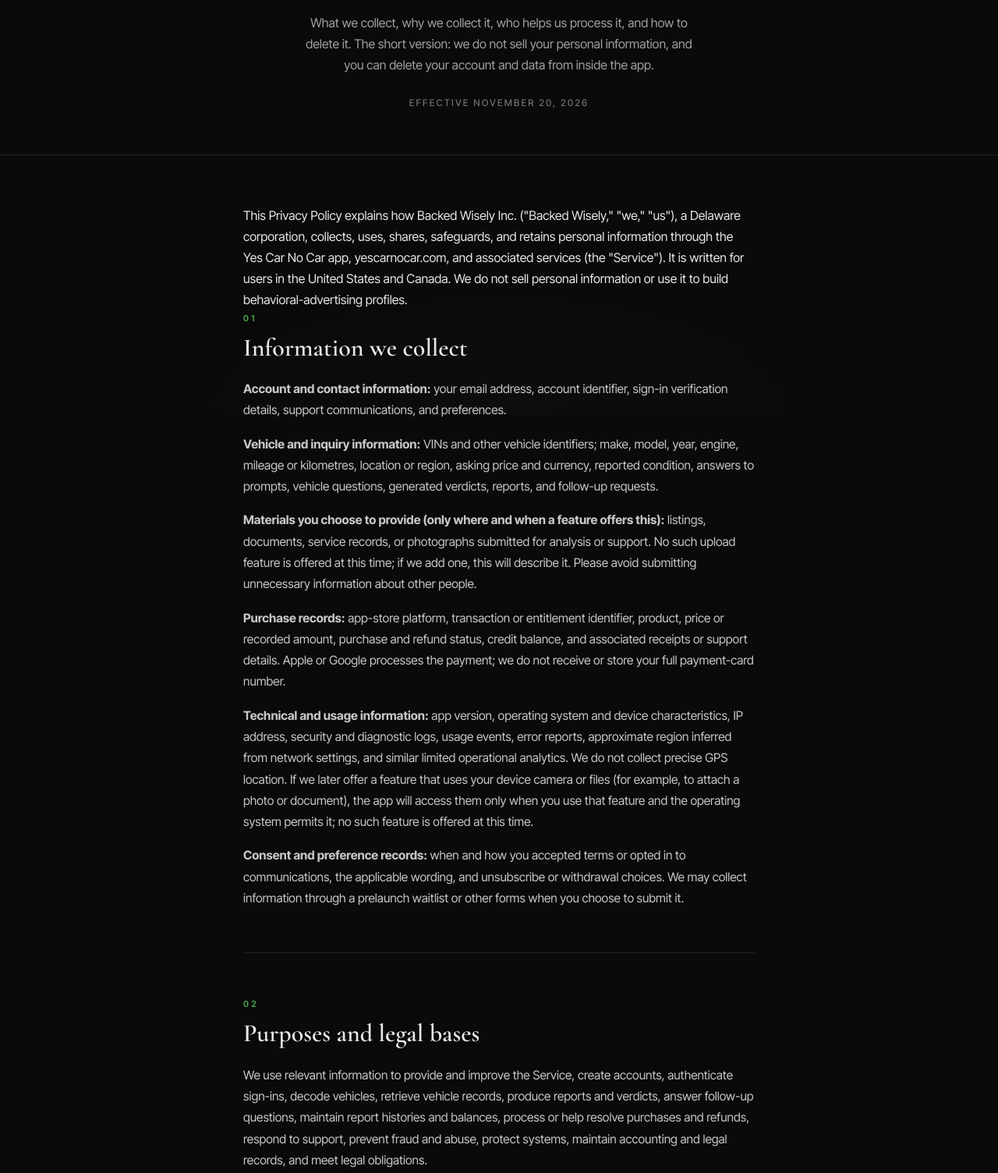
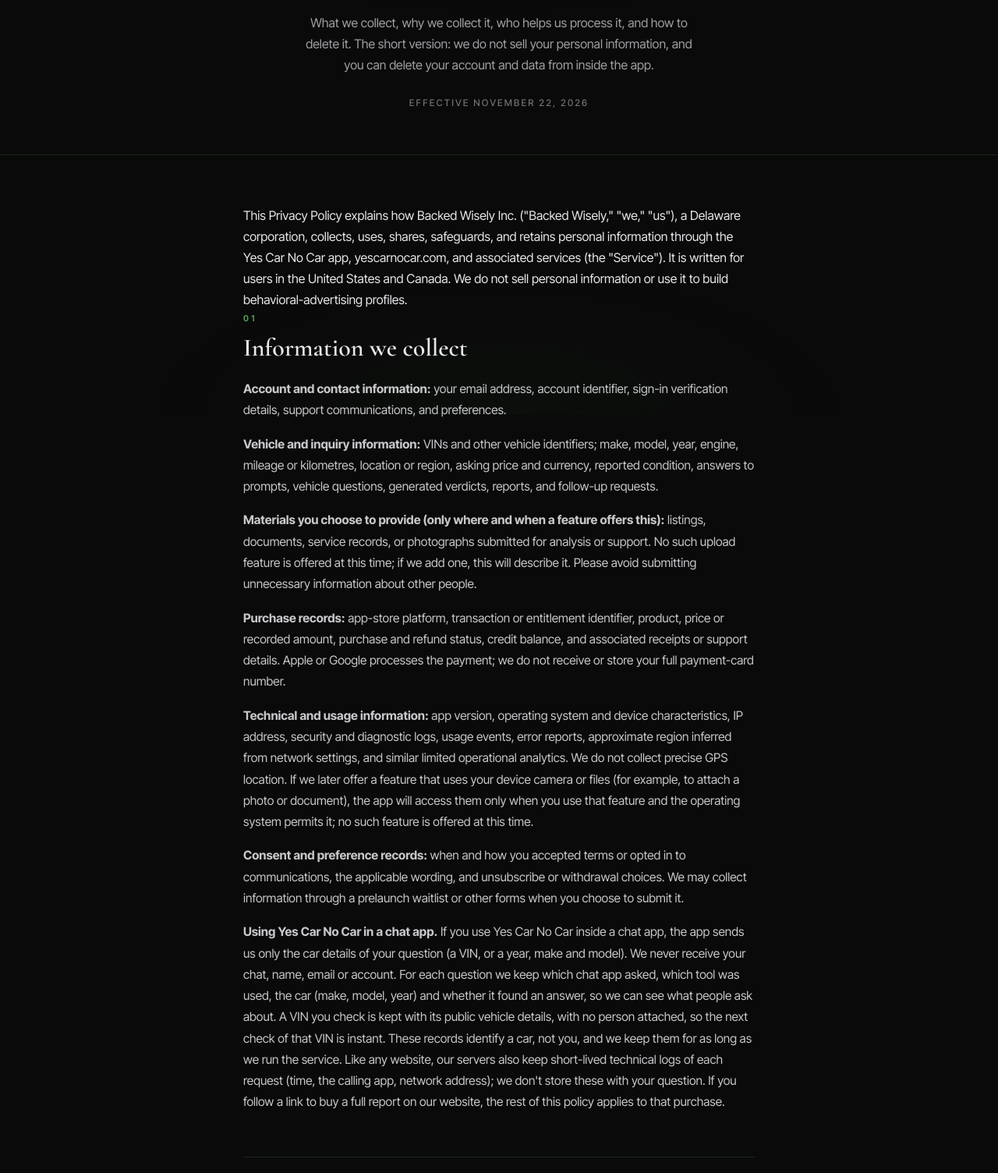
Before and after one commit to lysverdan/yescarnocar, a plain HTML site: page privacy.html in a window 1280 px wide. Shown: the part 268-1772 px from the top of the page at 78% size. Drawn offline with nearby package versions, Linux system fonts and the light colour scheme.

Commit message:
Privacy: add chat-app data collection paragraph; bump effective date
Adds a "Using Yes Car No Car in a chat app" paragraph to the
Information we collect section, and updates the effective date and
JSON-LD dateModified to 2026-11-22.

Co-Authored-By: Claude Opus 4.8 <noreply@anthropic.com>
Claude-Session: https://claude.ai/code/session_01L9cixXDGDFvVTYkQKdC132

```diff
--- a/privacy.html
+++ b/privacy.html
@@ -39,7 +39,7 @@
     "url": "https://yescarnocar.com/privacy.html",
     "name": "Privacy Policy — Yes Car No Car",
     "description": "What we collect, why, who helps us process it, and how to delete it. The Yes Car No Car privacy policy, a product of Backed Wisely Inc. We do not sell your personal information.",
-    "dateModified": "2026-11-20",
+    "dateModified": "2026-11-22",
     "isPartOf": { "@id": "https://yescarnocar.com/#website" },
     "breadcrumb": {
       "@type": "BreadcrumbList",
@@ -584,7 +584,7 @@
     <div class="eyebrow">Legal</div>
     <h1>Privacy Policy</h1>
     <p class="subtitle">What we collect, why we collect it, who helps us process it, and how to delete it. The short version: we do not sell your personal information, and you can delete your account and data from inside the app.</p>
-    <div class="last-updated">Effective November 20, 2026</div>
+    <div class="last-updated">Effective November 22, 2026</div>
   </header>
 
   <!-- CONTENT -->
@@ -601,6 +601,7 @@
       <p><strong>Purchase records:</strong> app-store platform, transaction or entitlement identifier, product, price or recorded amount, purchase and refund status, credit balance, and associated receipts or support details. Apple or Google processes the payment; we do not receive or store your full payment-card number.</p>
       <p><strong>Technical and usage information:</strong> app version, operating system and device characteristics, IP address, security and diagnostic logs, usage events, error reports, approximate region inferred from network settings, and similar limited operational analytics. We do not collect precise GPS location. If we later offer a feature that uses your device camera or files (for example, to attach a photo or document), the app will access them only when you use that feature and the operating system permits it; no such feature is offered at this time.</p>
       <p><strong>Consent and preference records:</strong> when and how you accepted terms or opted in to communications, the applicable wording, and unsubscribe or withdrawal choices. We may collect information through a prelaunch waitlist or other forms when you choose to submit it.</p>
+      <p><strong>Using Yes Car No Car in a chat app.</strong> If you use Yes Car No Car inside a chat app, the app sends us only the car details of your question (a VIN, or a year, make and model). We never receive your chat, name, email or account. For each question we keep which chat app asked, which tool was used, the car (make, model, year) and whether it found an answer, so we can see what people ask about. A VIN you check is kept with its public vehicle details, with no person attached, so the next check of that VIN is instant. These records identify a car, not you, and we keep them for as long as we run the service. Like any website, our servers also keep short-lived technical logs of each request (time, the calling app, network address); we don't store these with your question. If you follow a link to buy a full report on our website, the rest of this policy applies to that purchase.</p>
     </div>
 
     <hr class="section-divider" />
```
